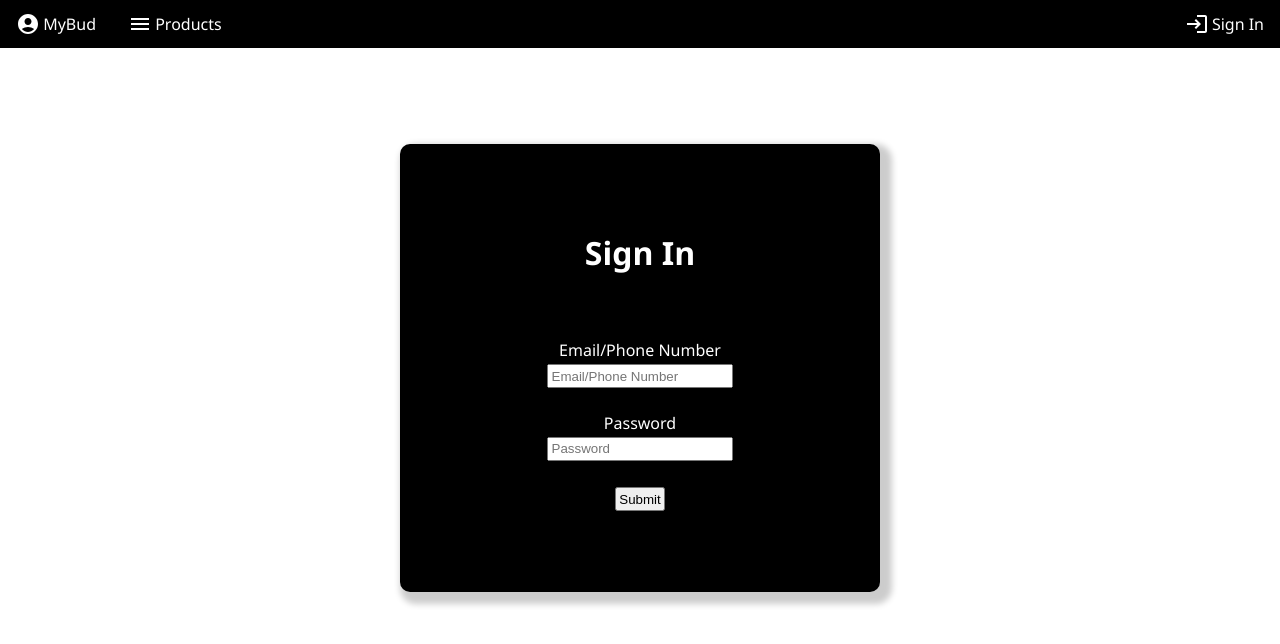
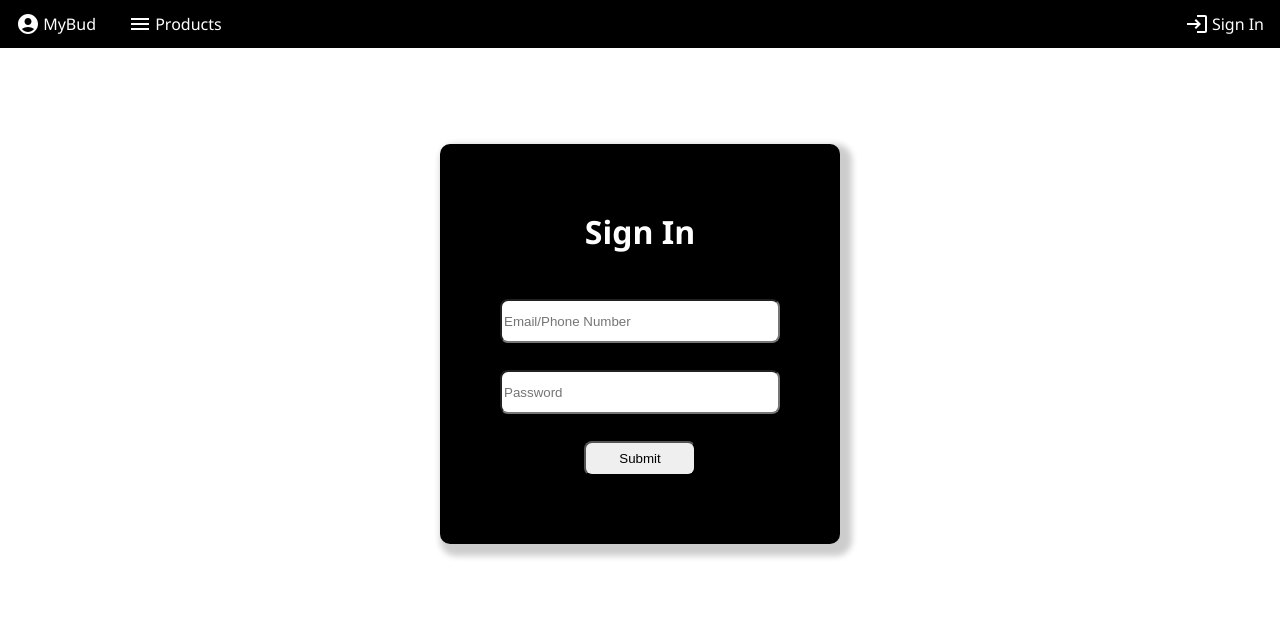
Before and after one commit to my-budget-store/my-bud-ui, a React (Create React App) app: page /Login in a window 1280 px wide. Shown: the top 644 px of the page. Built offline with nearby package versions, Linux system fonts and the light colour scheme.

Commit message:
signin component improved styling

```diff
--- a/src/Components/Auth/Login.tsx
+++ b/src/Components/Auth/Login.tsx
@@ -23,32 +23,29 @@ export const Login = () => {
       <br />
       <br />
       <br />
-      <h1>Sign In</h1>
+      <label className="big-label">Sign In</label>
       <br />
       <br />
-      <label className="place-well">Email/Phone Number</label>
       <br />
       <input
         type="text"
-        className="place-well"
+        className="text-input place-well"
         placeholder="Email/Phone Number"
         value={userName}
         onChange={(e) => setUserName(e.target.value)}
       />
       <br />
       <br />
-      <label className="place-well">Password</label>
-      <br />
       <input
         type="text"
-        className="place-well"
+        className="text-input place-well"
         value={password}
         placeholder="Password"
         onChange={(e) => setPassword(e.target.value)}
       />
       <br />
       <br />
-      <input type="submit" className="place-well"/>
+      <input type="submit" className="submit-button place-well" />
     </form>
   );
 };
--- a/src/Components/Navigation/FullHeader.tsx
+++ b/src/Components/Navigation/FullHeader.tsx
@@ -8,7 +8,6 @@ import {
   Menu as MenuIcon,
   Login as LoginIcon,
 } from "@mui/icons-material";
-
 export const FullHeader = (props: any) => {
   interface Product {
     name: string;
--- a/src/Components/Navigation/Header.tsx
+++ b/src/Components/Navigation/Header.tsx
@@ -1,18 +1,40 @@
-import { useContext, useState } from "react";
+import { useContext } from "react";
 import { useWindowSize } from "Store/useWindowSizeHook";
 import { CompactHeader } from "./CompactHeader";
 import { FullHeader } from "./FullHeader";
 import { PublicHeader } from "./PublicHeader";
 import { AuthContext } from "Store/AuthContext";
 import "Styles/Header.css";
+import { useReducer } from "react";
+
+const initialState = { searchValue: "" };
+export const SearchValueReducer = (state: any, action: any) => {
+  switch (action.type) {
+    case "set":
+      return (state = {
+        searchValue: action.searchValue,
+      });
+
+    default:
+      break;
+  }
+};
 
 export const Header = () => {
-  const [searchValue, setSearchValue] = useState("");
-  const UpdateSearchValue = (value: string) => setSearchValue(value);
+  const [state, dispatch] = useReducer(SearchValueReducer, initialState);
   const SearchValueChangeHandler = (e: any) => {
-    const value = e.target.value.toLowerCase();
-    UpdateSearchValue(value);
+    dispatch({
+      type: "set",
+      searchValue: e.target.value.toLowerCase(),
+    });
   };
+
+  //const [searchValue, setSearchValue] = useState("");
+  // const UpdateSearchValue = (value: string) => setSearchValue(value);
+  //const SearchValueChangeHandler = (e: any) => {
+  //const value = e.target.value.toLowerCase();
+  // UpdateSearchValue(value);
+  // };
   //TODO: implement redux for searchvaluehandler
   const authContext = useContext(AuthContext);
   const isDesktopMode = useWindowSize();
@@ -22,12 +44,12 @@ export const Header = () => {
         isDesktopMode ? (
           <FullHeader
             SearchValueChangeHandler={SearchValueChangeHandler}
-            searchValue={searchValue}
+            searchValue={state?.searchValue}
           />
         ) : (
           <CompactHeader
             SearchValueChangeHandler={SearchValueChangeHandler}
-            searchValue={searchValue}
+            searchValue={state?.searchValue}
           />
         )
       ) : (
--- a/src/Styles/Login.css
+++ b/src/Styles/Login.css
@@ -1,14 +1,14 @@
 .login-form {
   display: block;
   position: relative;
-  height: 28rem;
-  width: 30rem;
+  height: 25rem;
+  width: 25rem;
   margin: auto;
   top: 6rem;
   left: 0rem;
   border-radius: 10px;
   color: white;
-  background-color: black;
+  background-color: rgb(0, 0, 0);
   box-shadow: 6px 6px 6px 6px rgb(0 0 0 / 20%);
   text-align: center;
 }
--- a/src/Styles/index.css
+++ b/src/Styles/index.css
@@ -49,3 +49,21 @@ html {
   justify-content: center;
   background-color: grey;
 }
+
+.text-input {
+  height: 2.2rem;
+  width: 17rem;
+  border-radius: 8px;
+}
+
+.big-label{
+  font-size: xx-large;
+  font-weight: bold;
+}
+
+.submit-button {
+  height: 2.2rem;
+  width: 7rem;
+  border-radius: 8px;
+
+}
```
